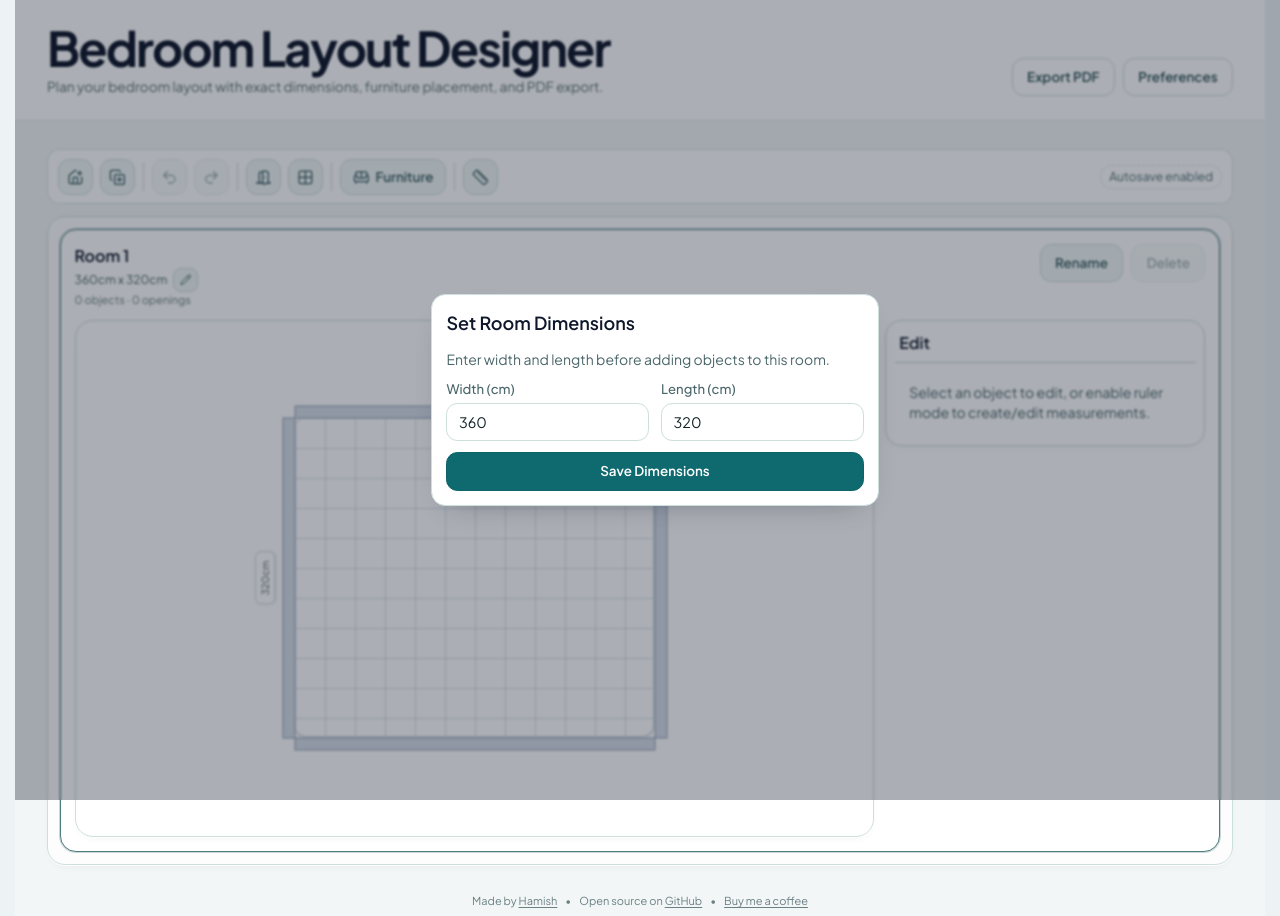
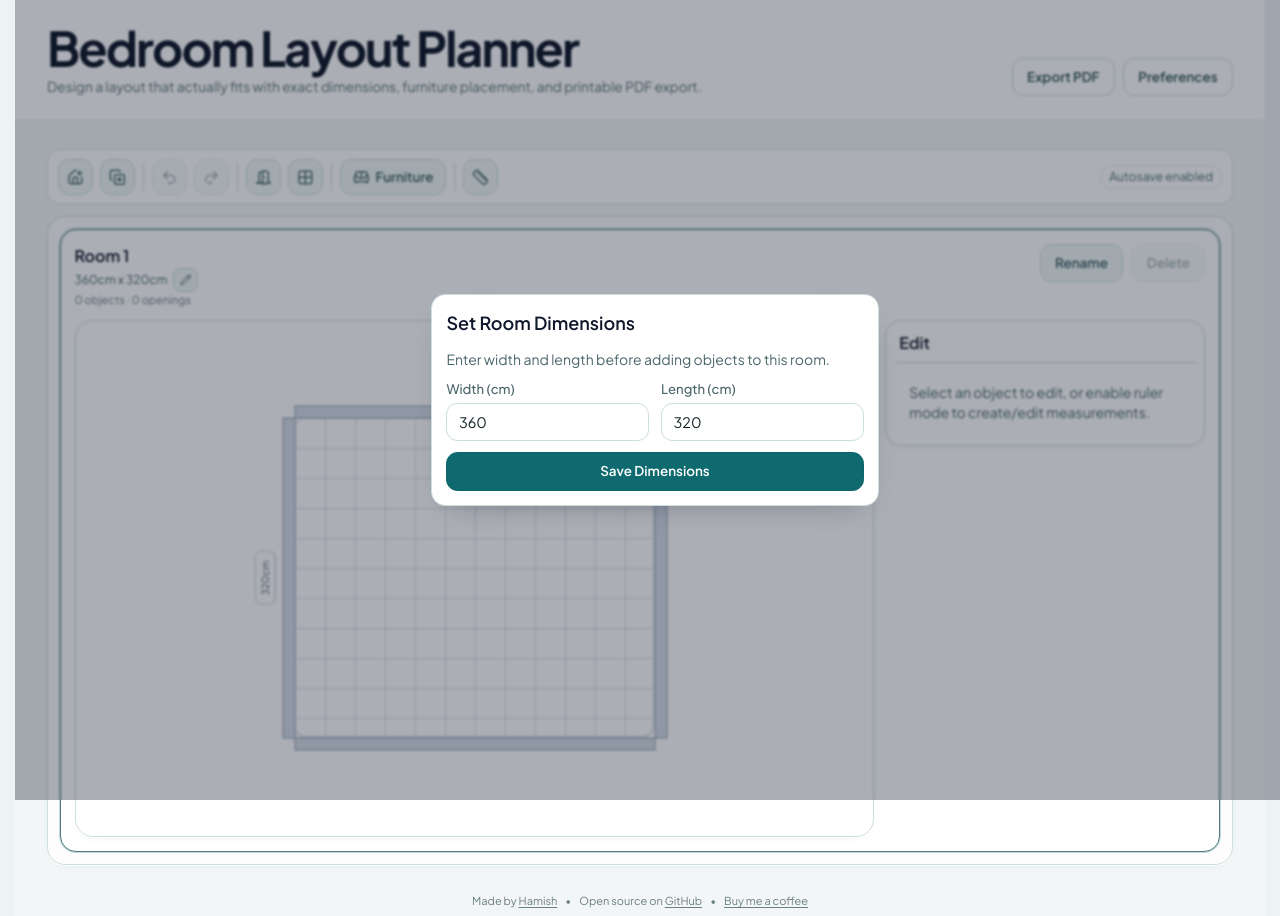
Before and after one commit to Slaymish/BedroomLayoutDesigner, a React (Vite) app: page / in a window 1280 px wide. Built offline with nearby package versions, Linux system fonts and the light colour scheme.

Commit message:
Update SEO content and improve app branding; enhance llms.txt and index.html metadata

```diff
--- a/index.html
+++ b/index.html
@@ -5,14 +5,14 @@
     <meta name="viewport" content="width=device-width, initial-scale=1.0" />
     <meta name="theme-color" content="#0e6a6f" />
 
-    <title>Easiest Bedroom Layout Planner | Free Online Bedroom Designer</title>
+    <title>Bedroom Layout Planner With Exact Measurements | Free Online Tool</title>
     <meta
       name="description"
-      content="The easiest way to design your bedroom layout online for free. Add exact room dimensions, place furniture, test ideas fast, and export a printable PDF floor plan."
+      content="Design a bedroom layout that actually fits. Enter exact room dimensions, place furniture and openings, and export a printable PDF floor plan. Free with no sign-up."
     />
     <meta
       name="keywords"
-      content="easiest way to design a bedroom, free online bedroom layout planner, bedroom floor plan app, furniture layout planner, small bedroom layout ideas, bedroom planner with PDF export, feng shui bedroom layout planner"
+      content="bedroom layout planner, free online bedroom planner, bedroom planner with exact dimensions, furniture layout planner, bedroom floor plan app, bedroom planner with PDF export, no signup bedroom planner"
     />
     <meta name="robots" content="index, follow, max-image-preview:large, max-snippet:-1, max-video-preview:-1" />
     <meta name="googlebot" content="index, follow, max-image-preview:large, max-snippet:-1, max-video-preview:-1" />
@@ -26,11 +26,11 @@
     <link rel="preconnect" href="https://fonts.gstatic.com" crossorigin />
 
     <meta property="og:type" content="website" />
-    <meta property="og:site_name" content="Bedroom Layout Designer" />
-    <meta property="og:title" content="Easiest Bedroom Layout Planner | BedroomLayout.app" />
+    <meta property="og:site_name" content="Bedroom Layout Planner" />
+    <meta property="og:title" content="Bedroom Layout Planner With Exact Measurements" />
     <meta
       property="og:description"
-      content="Design your bedroom in minutes with exact dimensions, drag-and-drop furniture, door and window tools, and PDF export."
+      content="Check what will fit before you move anything. Plan exact room dimensions, drag furniture, place doors/windows, and export a printable PDF."
     />
     <meta property="og:url" content="https://bedroomlayout.app/" />
     <meta property="og:image" content="https://bedroomlayout.app/seo-preview.svg" />
@@ -40,27 +40,38 @@
     <meta property="og:image:height" content="630" />
 
     <meta name="twitter:card" content="summary_large_image" />
-    <meta name="twitter:title" content="Easiest Bedroom Layout Planner | BedroomLayout.app" />
+    <meta name="twitter:title" content="Bedroom Layout Planner With Exact Measurements" />
     <meta
       name="twitter:description"
-      content="The easiest free bedroom planner online. Size your room, move furniture, and export a printable layout."
+      content="Design a bedroom layout that actually fits with exact room sizing, drag-and-drop furniture, and printable PDF export."
     />
     <meta name="twitter:image" content="https://bedroomlayout.app/seo-preview.svg" />
 
-    <meta name="application-name" content="Bedroom Layout Designer" />
+    <meta name="application-name" content="Bedroom Layout Planner" />
 
     <script type="application/ld+json">
       {
         "@context": "https://schema.org",
-        "@type": "WebApplication",
-        "name": "Bedroom Layout Designer",
+        "@graph": [
+          {
+            "@type": "WebSite",
+            "name": "Bedroom Layout Planner",
+            "url": "https://bedroomlayout.app/",
+            "inLanguage": "en-US",
+            "description": "Free online bedroom layout planner for exact room measurements, furniture fit checks, and printable PDF export."
+          },
+          {
+            "@type": "SoftwareApplication",
+            "name": "Bedroom Layout Planner",
+            "alternateName": "Bedroom Layout Designer",
             "url": "https://bedroomlayout.app/",
             "applicationCategory": "DesignApplication",
             "operatingSystem": "Any",
             "inLanguage": "en-US",
             "browserRequirements": "Requires JavaScript",
-        "description": "The easiest free online bedroom layout planner for exact room sizing, furniture placement, and printable PDF export.",
+            "description": "Free online bedroom layout planner with exact dimensions, drag-and-drop furniture placement, and printable PDF export.",
             "image": "https://bedroomlayout.app/seo-preview.svg",
+            "isAccessibleForFree": true,
             "offers": {
               "@type": "Offer",
               "price": "0",
@@ -74,19 +85,21 @@
               "Optional feng shui layout checks"
             ],
             "keywords": [
-          "easiest way to design a bedroom",
               "bedroom layout planner",
-          "free bedroom planner",
+              "free online bedroom planner",
+              "bedroom planner with exact dimensions",
               "furniture layout planner",
               "bedroom floor plan app",
-          "small bedroom layout tool"
+              "bedroom planner with PDF export"
+            ]
+          }
         ]
       }
     </script>
   </head>
   <body>
     <noscript>
-      Bedroom Layout Designer is a free bedroom layout planner. Enable JavaScript to set exact room dimensions, place furniture, and export printable PDF floor plans.
+      Bedroom Layout Planner is a free bedroom layout tool. Enable JavaScript to set exact room dimensions, place furniture, and export printable PDF floor plans.
     </noscript>
     <div id="root"></div>
     <script type="module" src="/src/main.tsx"></script>
--- a/scripts/generate-seo-assets.mjs
+++ b/scripts/generate-seo-assets.mjs
@@ -78,10 +78,25 @@ const writeFileIfChanged = (filePath, nextContent) => {
 };
 
 const buildLlmsTxt = (siteOrigin) => `# Bedroom Layout Designer
-> The easiest free way to design your bedroom layout online.
+> Free bedroom layout planner for exact room measurements, furniture fit checks, and printable PDF export.
 
 Home: ${siteOrigin}/
 Sitemap: ${siteOrigin}/sitemap.xml
+
+## What this is
+- A browser-based bedroom layout planner focused on practical fit checks.
+- Built for quickly testing exact room and furniture dimensions before rearranging.
+
+## Who it is best for
+- Renters and homeowners planning bedroom furniture layout changes.
+- People validating if a bed, desk, dresser, or wardrobe will fit before buying or moving.
+- Users who need a shareable or printable layout PDF.
+
+## Why choose this over inspiration-only content
+- Measurement-first workflow for real room constraints.
+- Furniture, door, and window placement in one planner.
+- Fast iteration without account setup.
+- Free PDF export for decision sharing.
 
 ## What this app does
 - Lets users design a bedroom floor plan with exact dimensions.
@@ -94,6 +109,7 @@ Sitemap: ${siteOrigin}/sitemap.xml
 - easiest way to design a bedroom
 - free online bedroom layout planner
 - bedroom planner with furniture placement
+- bedroom planner with exact dimensions
 - small bedroom layout tool
 - bedroom floor plan app with PDF export
 `;
--- a/src/App.tsx
+++ b/src/App.tsx
@@ -1765,8 +1765,8 @@ function App() {
         <div className="mx-auto max-w-[1600px] space-y-4">
           <div className="app-header-top">
             <div className="app-brand-block">
-              <h1 className="text-3xl sm:text-4xl md:text-5xl font-bold theme-text-heading">Bedroom Layout Designer</h1>
-              <p className="app-subtitle">Plan your bedroom layout with exact dimensions, furniture placement, and PDF export.</p>
+              <h1 className="text-3xl sm:text-4xl md:text-5xl font-bold theme-text-heading">Bedroom Layout Planner</h1>
+              <p className="app-subtitle">Design a layout that actually fits with exact dimensions, furniture placement, and printable PDF export.</p>
             </div>
             <div className="app-header-actions">
               <details
```
Also changed, not shown: public/llms.txt. Lines whose indentation alone changed are shown as unchanged.
